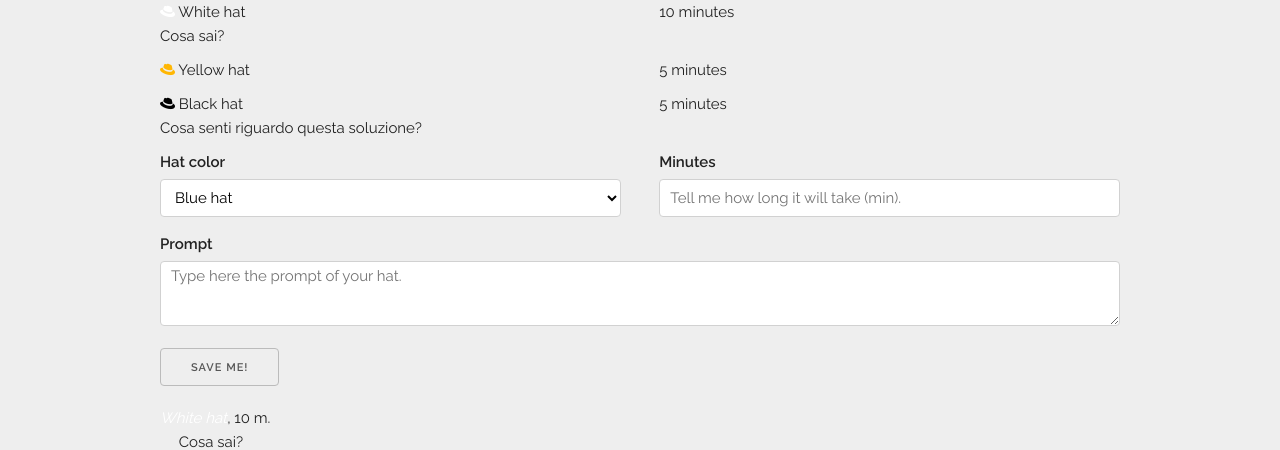
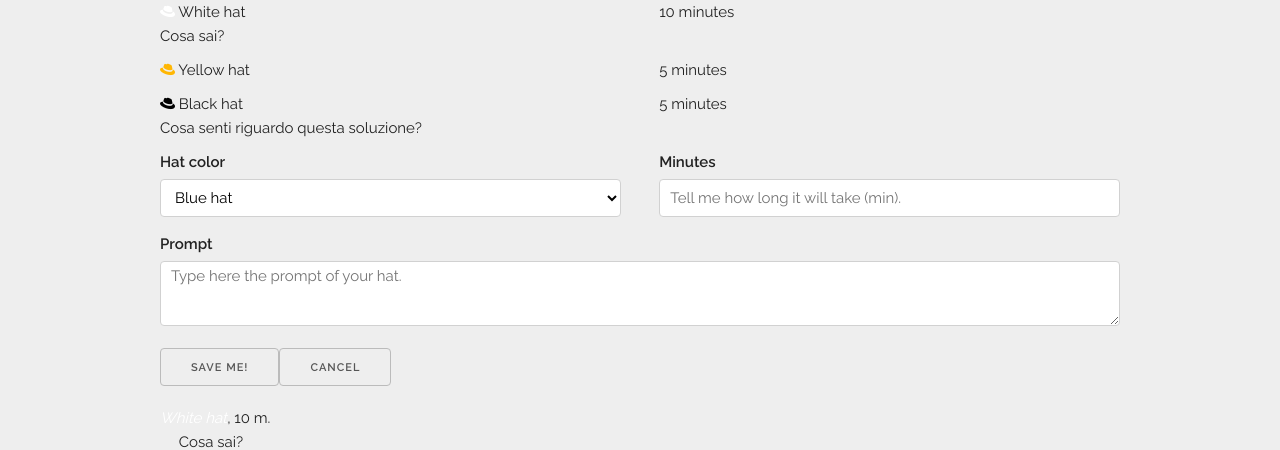
Before and after one commit to scamgi/hats, a Vue app: page /make-session in a window 1280 px wide. Both pictures are taken after a click on the button "ADD NEW HAT". Shown: the top 450 px of the page. Built offline with nearby package versions, Linux system fonts and the light colour scheme.

Commit message:
cancel event added to SessionPlannerAddHat

```diff
--- a/src/components/SessionPlanner.vue
+++ b/src/components/SessionPlanner.vue
@@ -19,8 +19,11 @@ export default {
     toggle() {
       this.showAddHatComponent = !this.showAddHatComponent;
     },
-    toggleAddHat(e: Event) {
+    toggleBtn(e: Event) {
       e.preventDefault();
+      this.toggle();
+    },
+    cancelNewItem() {
       this.toggle();
     }
   },
@@ -32,6 +35,6 @@ export default {
   <div v-for="item in session">
     <SessionPlannerLine :hatId="item.hatId" :minutes="item.minutes" :prompt="item.prompt" />
   </div>
-  <SessionPlannerAddHat :style="{display: showAddHatComponent ? 'block' : 'none'}" @add-session-item="addSessionItem" />
-  <button :style="{display: showAddHatComponent ? 'none' : 'inline-block'}" @click="toggleAddHat">Add new hat</button>
+  <SessionPlannerAddHat :style="{display: showAddHatComponent ? 'block' : 'none'}" @add-session-item="addSessionItem" @cancel="cancelNewItem" />
+  <button :style="{display: showAddHatComponent ? 'none' : 'inline-block'}" @click="toggleBtn">Add new hat</button>
 </template>
--- a/src/components/SessionPlannerAddHat.vue
+++ b/src/components/SessionPlannerAddHat.vue
@@ -14,8 +14,19 @@ export default {
   created() {
     this.opts = opts;
   },
-  emits: ['add-session-item'],
+  emits: ['add-session-item','cancel'],
   methods: {
+    resetValues() {
+      this.hatId = 5;
+      this.minutes = null;
+      this.prompt = '';
+    },
+    cancel(e: Event) {
+      e.preventDefault();
+
+      this.resetValues();
+      this.$emit('cancel');
+    },
     save(e: Event) {
       e.preventDefault();
 
@@ -26,11 +37,8 @@ export default {
       };
 
       // console.log(newSessionItem);
+      this.resetValues();
       this.$emit('add-session-item', newSessionItem);
-
-      this.hatId = 5;
-      this.minutes = null;
-      this.prompt = '';
     }
   }
 }
@@ -63,6 +71,7 @@ export default {
     </div>
 
     <button @click="save">Save me!</button>
+    <button @click="cancel">Cancel</button>
   </div>
 </template>
 
```
